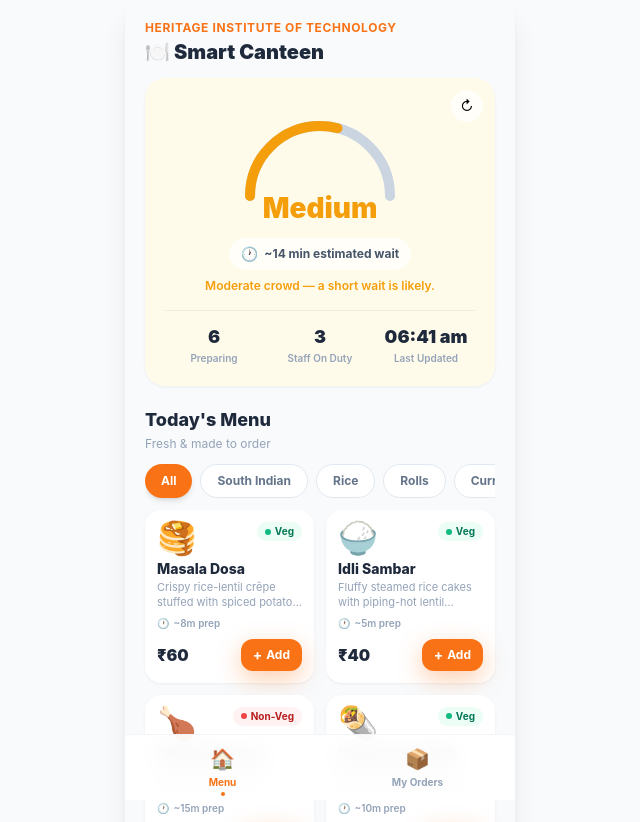
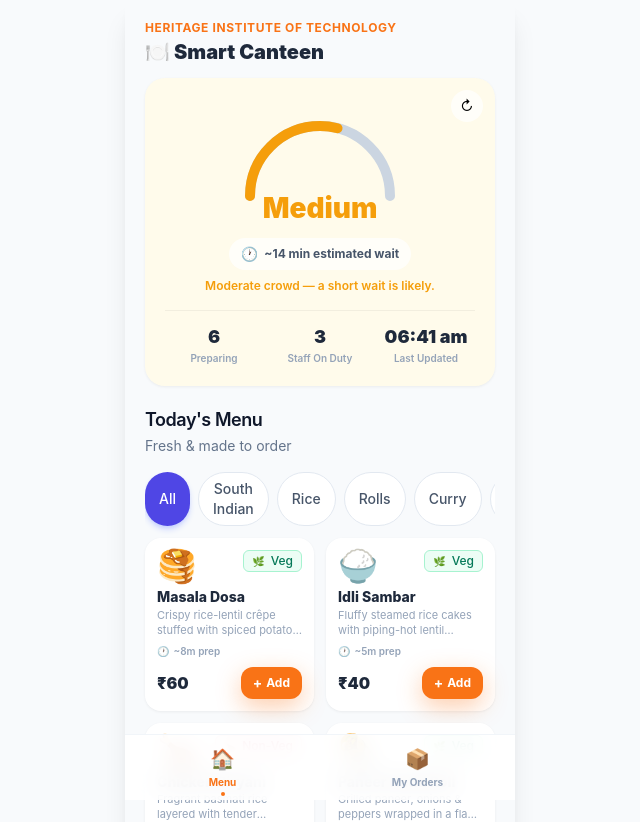
Before and after one commit to khushi-tk/Canteen-Optimizer, a React (Vite) app: page / in a window 1280 px wide. Shown: the top 822 px of the page, without its empty margins (320-960 px from the left). Built offline with nearby package versions, Linux system fonts and the light colour scheme.

Commit message:
Capacity bar + new UI

```diff
--- a/src/components/ui/index.tsx
+++ b/src/components/ui/index.tsx
@@ -13,20 +13,26 @@ import type { DietaryTag } from '../../types';
 
 interface SpinnerProps {
   size?: 'sm' | 'md' | 'lg';
+  variant?: 'primary' | 'neutral';
 }
 
 const SPINNER_SIZE: Record<NonNullable<SpinnerProps['size']>, string> = {
   sm: 'h-4 w-4 border-2',
-  md: 'h-6 w-6 border-2',
-  lg: 'h-10 w-10 border-[3px]',
+  md: 'h-5 w-5 border-2[2.5px]',
+  lg: 'h-8 w-8 border-[3px]',
 };
 
-export function Spinner({ size = 'md' }: SpinnerProps) {
+const SPINNER_VARIANT: Record<NonNullable<SpinnerProps['variant']>, string> = {
+  primary: 'border-slate-200 border-t-indigo-600',
+  neutral: 'border-slate-200 border-t-slate-500',
+};
+
+export function Spinner({ size = 'md', variant = "primary" }: SpinnerProps) {
   return (
     <div
       role="status"
       aria-label="Loading"
-      className={`${SPINNER_SIZE[size]} rounded-full border-slate-200 border-t-brand-500 animate-spin`}
+      className={`${SPINNER_SIZE[size]} ${SPINNER_VARIANT[variant]} rounded-full animate-spin`}
     />
   );
 }
@@ -40,13 +46,28 @@ interface ErrorBannerProps {
 
 export function ErrorBanner({ message, onRetry }: ErrorBannerProps) {
   return (
-    <div className="flex items-center gap-3 rounded-2xl border border-red-200 bg-red-50 px-4 py-3">
-      <span className="text-lg">⚠️</span>
-      <p className="flex-1 text-sm font-semibold text-red-700">{message}</p>
+    <div className="flex items-start gap-3 rounded-lg border border-red-200 bg-red-50 px-4 py-3 shadow-sm">
+      <svg
+        className="mt-0.5 h-5 w-5 flex-shrink-0 text-red-500"
+        fill="none"
+        viewBox="0 0 24 24"
+        stroke="currentColor"
+        strokeWidth={2}
+        aria-hidden="true"
+      >
+        <path
+          strokeLinecap="round"
+          strokeLinejoin="round"
+          d="M12 9v3.75m-9.303 3.376c-.866 1.5.217 3.374 1.948 3.374h14.71c1.73 0 2.813-1.874 1.948-3.374L13.949 3.378c-.866-1.5-3.032-1.5-3.898 0L2.697 16.126zM12 15.75h.007v.008H12v-.008z"
+        />
+      </svg>
+       <div className="flex-1 min-w-0">
+      <p className="text-sm font-medium text-red-800">{message}</p>
+      </div>
       {onRetry && (
         <button
           onClick={onRetry}
-          className="rounded-xl bg-red-100 px-3 py-1.5 text-xs font-bold text-red-700 transition-all duration-150 hover:bg-red-200 active:scale-95"
+          className="flex-shrink-0 rounded-md bg-red-100 px-3 py-1.5 text-xs font-semibold text-red-700 transition-colors hover:bg-red-200 focus:outline-none focus:ring-2 focus:ring-red-500 focus:ring-offset-1"
         >
           Retry
         </button>
@@ -61,20 +82,47 @@ interface DietaryBadgeProps {
   tag: DietaryTag;
 }
 
-const DIET_CONFIG: Record<DietaryTag, { dot: string; label: string; bg: string; text: string }> = {
-  veg: { dot: 'bg-emerald-500', label: 'Veg', bg: 'bg-emerald-50', text: 'text-emerald-700' },
-  'non-veg': { dot: 'bg-red-500', label: 'Non-Veg', bg: 'bg-red-50', text: 'text-red-700' },
-  vegan: { dot: 'bg-green-500', label: 'Vegan', bg: 'bg-green-50', text: 'text-green-700' },
-  'contains-egg': { dot: 'bg-amber-500', label: 'Egg', bg: 'bg-amber-50', text: 'text-amber-700' },
+const DIET_CONFIG: Record<
+DietaryTag,
+{ icon: string; label: string; bg: string; text: string; border: string }
+> = {
+  veg:
+  { icon: '🌿',
+    label: 'Veg',
+    bg: 'bg-emerald-50',
+    text: 'text-emerald-700',
+    border: 'border-emerald-200' ,
+  },
+  'non-veg':
+  { icon: '🍗',
+    label: 'Non-Veg',
+    bg: 'bg-rose-50',
+    text: 'text-rose-700',
+     border: 'border-rose-200',
+  },
+  vegan:
+  { icon: '🌱',
+    label: 'Vegan',
+    bg: 'bg-green-50',
+    text: 'text-green-700',
+    border: 'border-green-200',
+  },
+  'contains-egg':
+  { icon: '🥚',
+    label: 'Egg',
+    bg: 'bg-amber-50',
+    text: 'text-amber-700',
+    border: 'border-amber-200',
+  },
 };
 
 export function DietaryBadge({ tag }: DietaryBadgeProps) {
   const cfg = DIET_CONFIG[tag];
   return (
     <span
-      className={`inline-flex items-center gap-1 rounded-[999px] px-2 py-0.5 text-[10px] font-bold ${cfg.bg} ${cfg.text}`}
+      className={`inline-flex items-center gap-1.5 rounded-md border px-2 py-0.5 text-xs font-medium ${cfg.bg} ${cfg.text} ${cfg.border}`}
     >
-      <span className={`h-1.5 w-1.5 rounded-full ${cfg.dot}`} />
+      <span className="text-[10px]" aria-hidden="true">{cfg.icon}</span>
       {cfg.label}
     </span>
   );
@@ -86,19 +134,29 @@ interface CategoryPillProps {
   label: string;
   active: boolean;
   onClick: () => void;
+  count?: number;
 }
 
-export function CategoryPill({ label, active, onClick }: CategoryPillProps) {
+export function CategoryPill({ label, active, onClick, count }: CategoryPillProps) {
   return (
     <button
       onClick={onClick}
-      className={`flex-shrink-0 rounded-[999px] px-4 py-2 text-xs font-bold transition-all duration-150 active:scale-95 ${
+       className={`inline-flex items-center gap-1.5 rounded-full px-3.5 py-1.5 text-sm font-medium transition-all duration-200 focus:outline-none focus:ring-2 focus:ring-indigo-500 focus:ring-offset-1 ${
         active
-          ? 'bg-brand-500 text-white shadow-md'
-          : 'bg-white text-slate-500 border border-slate-200 hover:border-brand-300 hover:text-brand-600'
+          ? 'bg-indigo-600 text-white shadow-md shadow-indigo-200'
+          : 'bg-white text-slate-600 border border-slate-200 hover:border-brandr-slate-300 hover:bg-slate-50'
       }`}
     >
       {label}
+      {count !== undefined && (
+        <span
+          className={`rounded-full px-1.5 py-0.5 text-[10px] font-semibold ${
+            active ? 'bg-indigo-500 text-white' : 'bg-slate-100 text-slate-500'
+          }`}
+        >
+          {count}
+        </span>
+      )}
     </button>
   );
 }
@@ -112,7 +170,7 @@ interface SkeletonProps {
 export function Skeleton({ className = '' }: SkeletonProps) {
   return (
     <div
-      className={`animate-pulse rounded-2xl bg-slate-200 ${className}`}
+      className={`animate-pulse rounded-lg bg-slate-200 ${className}`}
       aria-hidden="true"
     />
   );
@@ -121,19 +179,23 @@ export function Skeleton({ className = '' }: SkeletonProps) {
 /* ── EmptyState ────────────────────────────────────────────── */
 
 interface EmptyStateProps {
-  icon: string;
+  icon: React.ReactNode;
   title: string;
   subtitle?: string;
+  action?: React.ReactNode;
 }
 
-export function EmptyState({ icon, title, subtitle }: EmptyStateProps) {
+export function EmptyState({ icon, title, subtitle, action }: EmptyStateProps) {
   return (
-    <div className="flex flex-col items-center justify-center py-12 text-center">
-      <span className="text-5xl mb-3">{icon}</span>
-      <h3 className="text-base font-extrabold text-slate-700">{title}</h3>
+    <div className="flex flex-col items-center justify-center py-16 text-center px-4">
+      <div className="mb-4 flex h-12 w-12 items-center justify-center rounded-full bg-slate-100 text-slate-400">
+        {icon}
+      </div>
+      <h3 className="text-base font-semibold text-slate-800">{title}</h3>
       {subtitle && (
-        <p className="mt-1 text-sm text-slate-400">{subtitle}</p>
+        <p className="mt-1 max-w-xs text-sm text-slate-500 leading-relaxed">{subtitle}</p>
       )}
+      {action && <div className="mt-4">{action}</div>}
     </div>
   );
 }
@@ -148,14 +210,100 @@ interface SectionHeaderProps {
 
 export function SectionHeader({ title, subtitle, action }: SectionHeaderProps) {
   return (
-    <div className="flex items-center justify-between mb-3">
+    <div className="flex items-end justify-between mb-4">
       <div>
-        <h2 className="text-lg font-extrabold text-slate-800">{title}</h2>
+        <h2 className="text-lg font-semibold tracking-tight text-slate-900">{title}</h2>
         {subtitle && (
-          <p className="text-xs text-slate-400 mt-0.5">{subtitle}</p>
+          <p className="mt-0.5 text-sm text-slate-500">{subtitle}</p>
         )}
       </div>
-      {action && <div>{action}</div>}
+      {action && <div className="flex-shrink-0">{action}</div>}
+    </div>
+  );
+}/* ── CrowdIndicator (new — app-specific) ───────────────────── */
+interface CrowdIndicatorProps {
+  level: 'low' | 'moderate' | 'high' | 'critical';
+  percentage?: number;
+  label?: string;
+}
+const CROWD_CONFIG: Record<
+  CrowdIndicatorProps['level'],
+  { color: string; bg: string; text: string; label: string }
+> = {
+  low: {
+    color: 'bg-emerald-500',
+    bg: 'bg-emerald-50',
+    text: 'text-emerald-700',
+    label: 'Low Crowd',
+  },
+  moderate: {
+    color: 'bg-amber-500',
+    bg: 'bg-amber-50',
+    text: 'text-amber-700',
+    label: 'Moderate',
+  },
+  high: {
+    color: 'bg-orange-500',
+    bg: 'bg-orange-50',
+    text: 'text-orange-700',
+    label: 'High Crowd',
+  },
+  critical: {
+    color: 'bg-red-500',
+    bg: 'bg-red-50',
+    text: 'text-red-700',
+    label: 'Very Busy',
+  },
+};
+export function CrowdIndicator({ level, percentage, label }: CrowdIndicatorProps) {
+  const cfg = CROWD_CONFIG[level];
+  const displayLabel = label || cfg.label;
+  return (
+    <div className={`inline-flex items-center gap-2 rounded-lg border px-3 py-1.5 ${cfg.bg} border-current/10`}>
+      <span className={`relative flex h-2.5 w-2.5`}>
+        <span className={`absolute inline-flex h-full w-full animate-ping rounded-full opacity-75 ${cfg.color}`} />
+        <span className={`relative inline-flex h-2.5 w-2.5 rounded-full ${cfg.color}`} />
+      </span>
+      <span className={`text-sm font-semibold ${cfg.text}`}>{displayLabel}</span>
+      {percentage !== undefined && (
+        <span className={`text-xs font-medium ${cfg.text} opacity-75`}>
+          {percentage}%
+        </span>
+      )}
     </div>
   );
 }
+/* ── CapacityBar (new — app-specific) ──────────────────────── */
+interface CapacityBarProps {
+  current: number;
+  max: number;
+  label?: string;
+}
+export function CapacityBar({ current, max, label }: CapacityBarProps) {
+  const percentage = Math.min(100, Math.round((current / max) * 100));
+  let barColor = 'bg-emerald-500';
+  if (percentage > 85) barColor = 'bg-red-500';
+  else if (percentage > 60) barColor = 'bg-amber-500';
+  else if (percentage > 40) barColor = 'bg-blue-500';
+  return (
+    <div className="w-full">
+      {label && (
+        <div className="mb-1.5 flex items-center justify-between text-sm">
+          <span className="font-medium text-slate-700">{label}</span>
+          <span className="font-semibold text-slate-900">{current} / {max}</span>
+        </div>
+      )}
+      <div className="h-2.5 w-full overflow-hidden rounded-full bg-slate-100">
+        <div
+          className={`h-full rounded-full transition-all duration-500 ease-out ${barColor}`}
+          style={{ width: `${percentage}%` }}
+          role="progressbar"
+          aria-valuenow={current}
+          aria-valuemin={0}
+          aria-valuemax={max}
+          aria-label={`Capacity: ${percentage}%`}
+        />
+      </div>
+    </div>
+  );
+}
```
